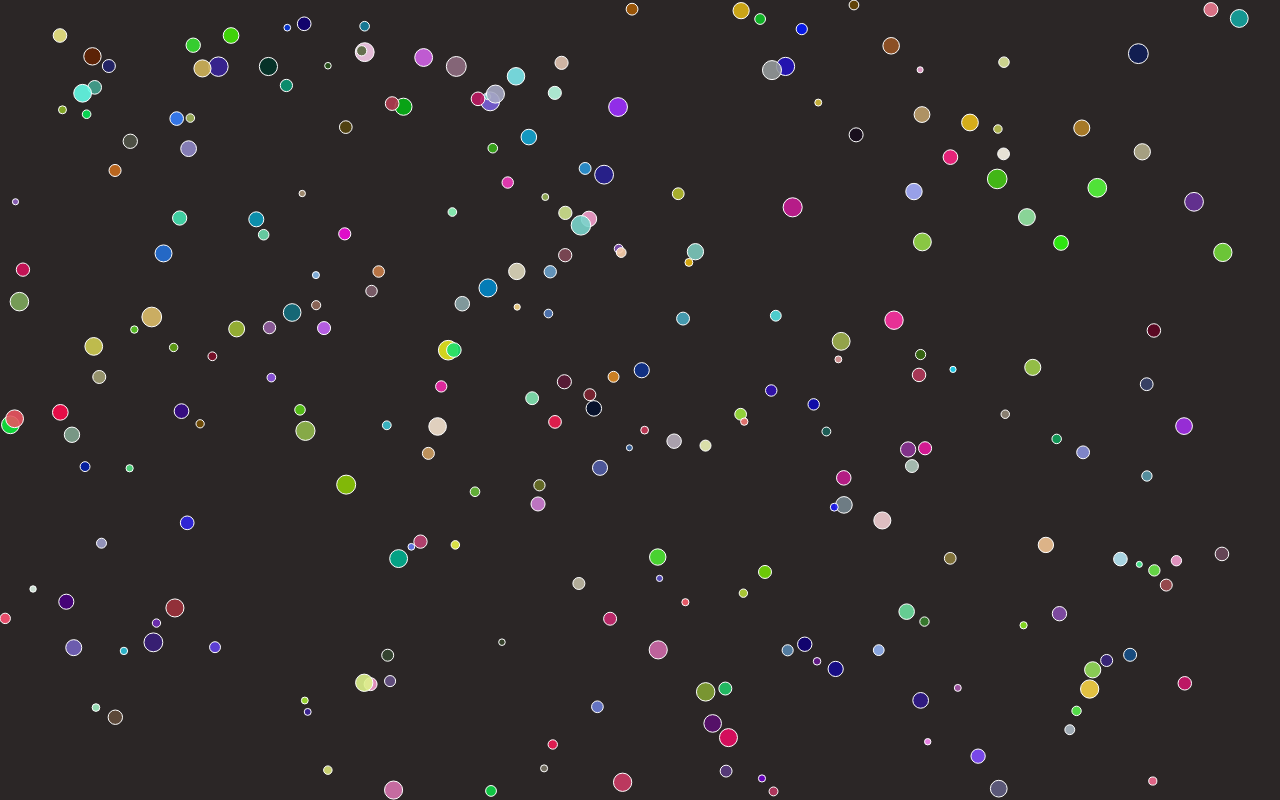
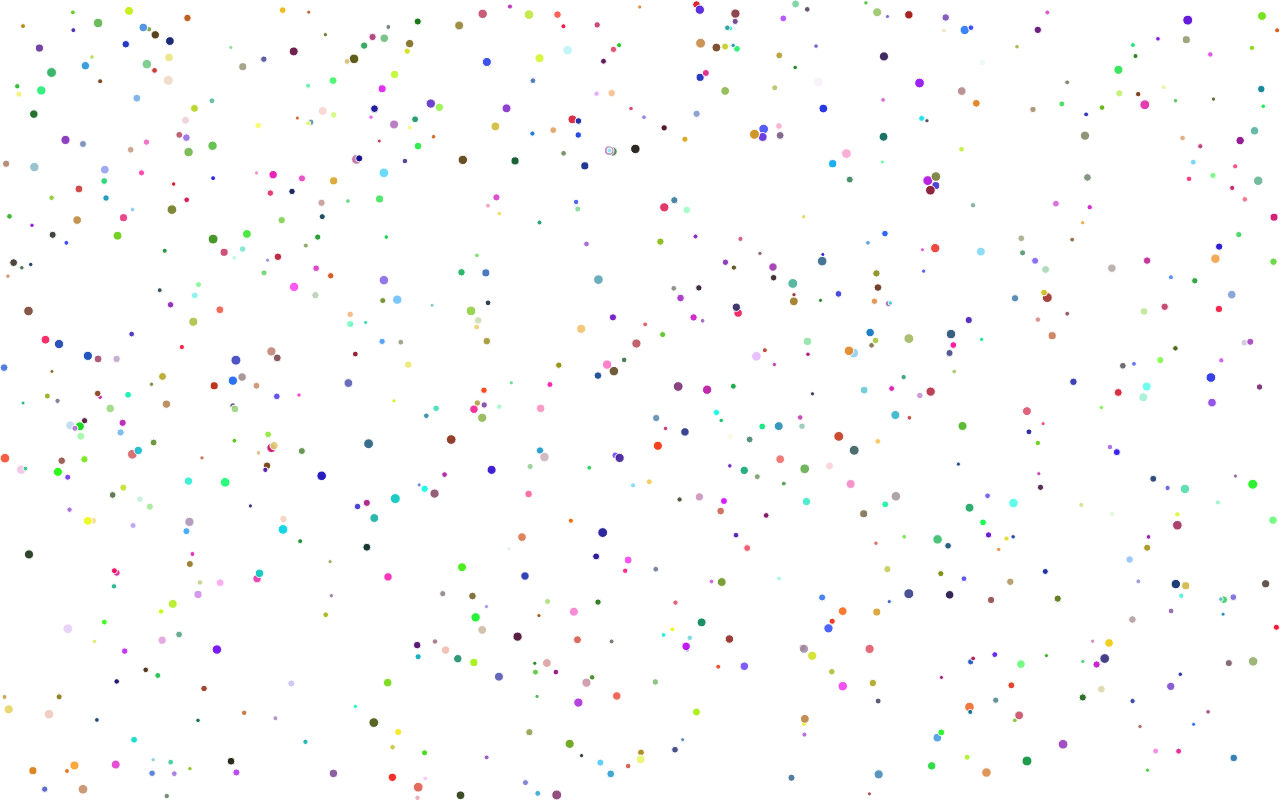
Before and after one commit to Uvacoder/friendly-canvas, a plain HTML site: page index.html in a window 1280 px wide. Drawn offline with Linux system fonts and the light colour scheme.

Commit message:
spawning elements on window resize

```diff
--- a/canvas.js
+++ b/canvas.js
@@ -11,7 +11,14 @@ let mouse = {
 window.addEventListener("mousemove", (event) => {
     mouse.x = event.x;
     mouse.y = event.y;
-})
+});
+
+window.addEventListener("resize", ()=> {
+    canvas.width = window.innerWidth;
+    canvas.height = window.innerHeight;
+
+    init();
+});
 
 // Arc / Circle
 class Circle {
@@ -23,7 +30,7 @@ class Circle {
         this.ds = ds;
         this.radius = radius;
         this.color = `rgba(${r},${g},${b},0.9)`;
-        this.maxRadius = radius + 20;
+        this.maxRadius = radius + 40;
         this.minRadius = radius
 
         this.draw = function () {
@@ -65,10 +72,12 @@ class Circle {
 }
 
 let circleArray = [];
-for (let i = 0; i < 250; i++) {
+function init() {
+    circleArray = [];
+    for (let i = 0; i < 800; i++) {
       //
-    let minRadius = 3;
-    let maxRadius = 10;
+      let minRadius = 2;
+      let maxRadius = 5;
       let radius = Math.random() * (maxRadius - minRadius) + minRadius;
       //
       let x = Math.random() * (innerWidth - radius * 20) + radius;
@@ -84,6 +93,7 @@ for (let i = 0; i < 250; i++) {
 
       circleArray.push(new Circle(x, y, dx, dy, radius, r, g, b, ds));
     }
+}
 
 
 function animate() {
@@ -96,4 +106,5 @@ function animate() {
     }
 }
 
+init();
 animate();
--- a/style.scss
+++ b/style.scss
@@ -4,5 +4,4 @@ body {
 
 canvas {
   display: block;
-  background-color: #2b2626;
 }
```
Also changed, not shown: css/style.css. Lines whose indentation alone changed are shown as unchanged.
